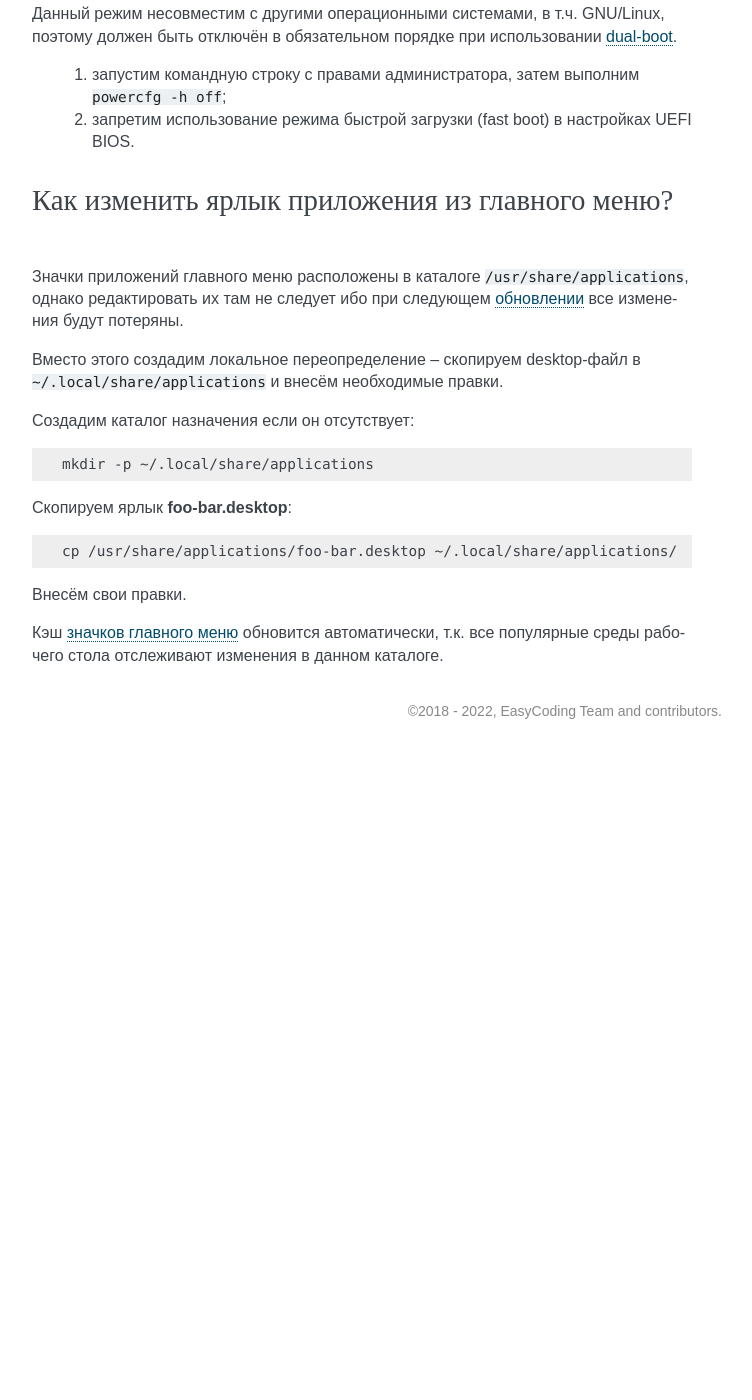
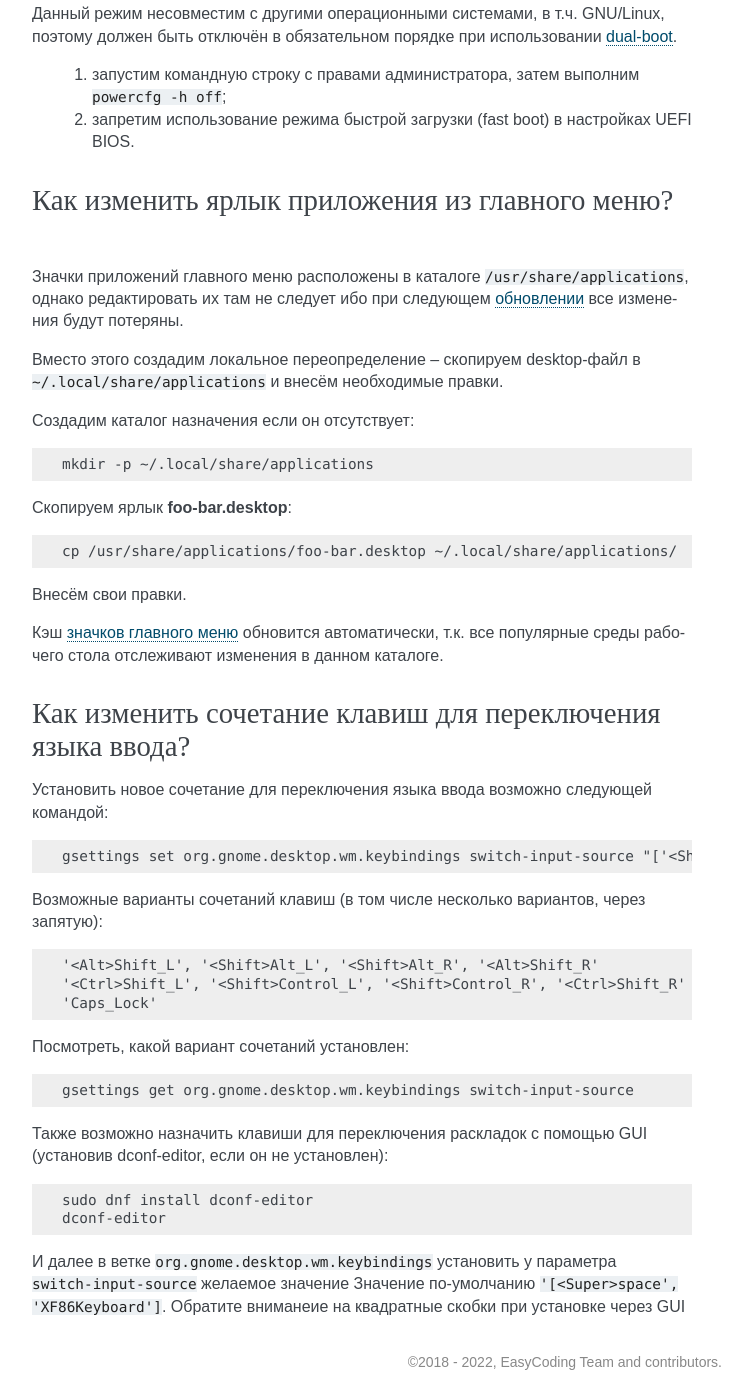
Before and after one commit to RussianFedora/FAQ, a Sphinx documentation site: the page built from source/using-system.rst, in a window 1280 px wide and 1400 px high, scrolled down 15849 px. Shown: the whole window, without its empty margins (388-1140 px from the left). Built offline with Sphinx 7.4.7, drawn with Linux system fonts in a browser that asks for light colours; comment, search, counter and statistics services are not loaded; before the commit the page ends 16598 px from its top, so only the background shows below that; some of the changed text lies outside the part shown.

Commit message:
Add section switch-input-source to using-system.rst
Signed-off-by: Andrew <sotnikov123@yandex.ru>

```diff
--- a/source/using-system.rst
+++ b/source/using-system.rst
@@ -945,3 +945,40 @@ KDE предоставляет особый PAM модуль для автома
 Внесём свои правки.
 
 Кэш :ref:`значков главного меню <kde-icons-refresh>` обновится автоматически, т.к. все популярные среды рабочего стола отслеживают изменения в данном каталоге.
+
+.. index:: language, key, bindings, input, source
+.. _switch-input-source:
+
+Как изменить сочетание клавиш для переключения языка ввода?
+===============================================================
+
+Установить новое сочетание для переключения языка ввода возможно следующей командой:
+
+.. code-block:: text
+
+    gsettings set org.gnome.desktop.wm.keybindings switch-input-source "['<Shift>Alt_L']"
+
+Возможные варианты сочетаний клавиш (в том числе несколько вариантов, через запятую):
+
+.. code-block:: text
+
+    '<Alt>Shift_L', '<Shift>Alt_L', '<Shift>Alt_R', '<Alt>Shift_R'
+    '<Ctrl>Shift_L', '<Shift>Control_L', '<Shift>Control_R', '<Ctrl>Shift_R'
+    'Caps_Lock'
+
+Посмотреть, какой вариант сочетаний установлен:
+
+.. code-block:: text
+
+    gsettings get org.gnome.desktop.wm.keybindings switch-input-source
+
+Также возможно назначить клавиши для переключения раскладок с помощью GUI
+(установив dconf-editor, если он не установлен):
+
+.. code-block:: text
+
+    sudo dnf install dconf-editor
+    dconf-editor
+
+И далее в ветке ``org.gnome.desktop.wm.keybindings`` установить у параметра ``switch-input-source`` желаемое значение
+Значение по-умолчанию ``'[<Super>space', 'XF86Keyboard']``. Обратите вниманеие на квадратные скобки при установке через GUI
```
